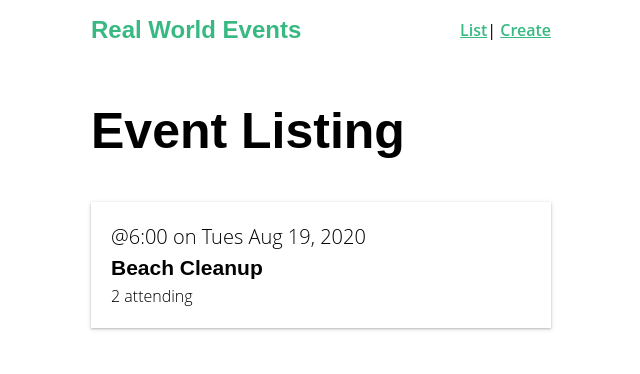
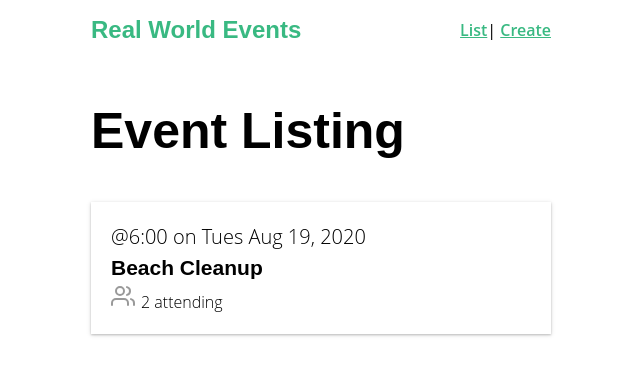
Before and after one commit to lindade/real-world-vue, a Vue app: page / in a window 1280 px wide. Shown: the top 374 px of the page, without its empty margins (319-959 px from the left). Built offline with nearby package versions, Linux system fonts and the light colour scheme.

Commit message:
create an icon component

```diff
--- /dev/null
+++ b/src/components/BaseIcon.vue
@@ -0,0 +1,41 @@
+<template>
+  <div class="icon-wrapper">
+    <svg class="icon" :width="width" :height="height">
+      <use v-bind="{ 'xlink:href': '/feather-sprite.svg#' + name }" />
+    </svg>
+  </div>
+</template>
+
+<script>
+export default {
+  props: {
+    name: String,
+    width: {
+      type: [Number, String],
+      default: 24
+    },
+    height: {
+      type: [Number, String],
+      default: 24
+    }
+  }
+}
+</script>
+
+<style scoped>
+.icon-wrapper {
+  display: inline-flex;
+  align-items: center;
+  color: rgba(0, 0, 0, 0.4);
+  font-size: 1rem;
+  font-weight: 600;
+}
+.icon {
+  stroke: currentColor;
+  stroke-width: 2;
+  stroke-linecap: round;
+  stroke-linejoin: round;
+  fill: none;
+  margin-right: 6px;
+}
+</style>
--- a/src/components/EventCard.vue
+++ b/src/components/EventCard.vue
@@ -3,6 +3,7 @@
     <div class="event-card -shadow">
       <span class="eyebrow">@{{ event.time }} on {{ event.date }}</span>
       <h4 class="title">{{ event.title }}</h4>
+      <BaseIcon name="users" />
       <span>{{ event.attendees.length }} attending</span>
     </div>
   </router-link>
--- a/src/main.js
+++ b/src/main.js
@@ -1,12 +1,30 @@
-import Vue from "vue";
-import App from "./App.vue";
-import router from "./router";
-import store from "./store";
+import Vue from 'vue'
+import App from './App.vue'
+import router from './router'
+import store from './store'
+import upperFirst from 'lodash/upperFirst'
+import camelCase from 'lodash/camelCase'
 
-Vue.config.productionTip = false;
+const requireComponent = require.context(
+  './components',
+  false,
+  /Base[A-Z]\w+\.(vue|js)$/
+)
+
+requireComponent.keys().forEach(fileName => {
+  const componentConfig = requireComponent(fileName)
+
+  const componentName = upperFirst(
+    camelCase(fileName.replace(/^\.\/(.*)\.\w+$/, '$1'))
+  )
+
+  Vue.component(componentName, componentConfig.default || componentConfig)
+})
+
+Vue.config.productionTip = false
 
 new Vue({
   router,
   store,
   render: h => h(App)
-}).$mount("#app");
+}).$mount('#app')
--- a/src/views/EventList.vue
+++ b/src/views/EventList.vue
@@ -2,6 +2,7 @@
   <div>
     <h1>Event Listing</h1>
     <EventCard />
+    <BaseIcon />
   </div>
 </template>
 
```
Also changed, not shown: public/feather-sprite.svg (added).
